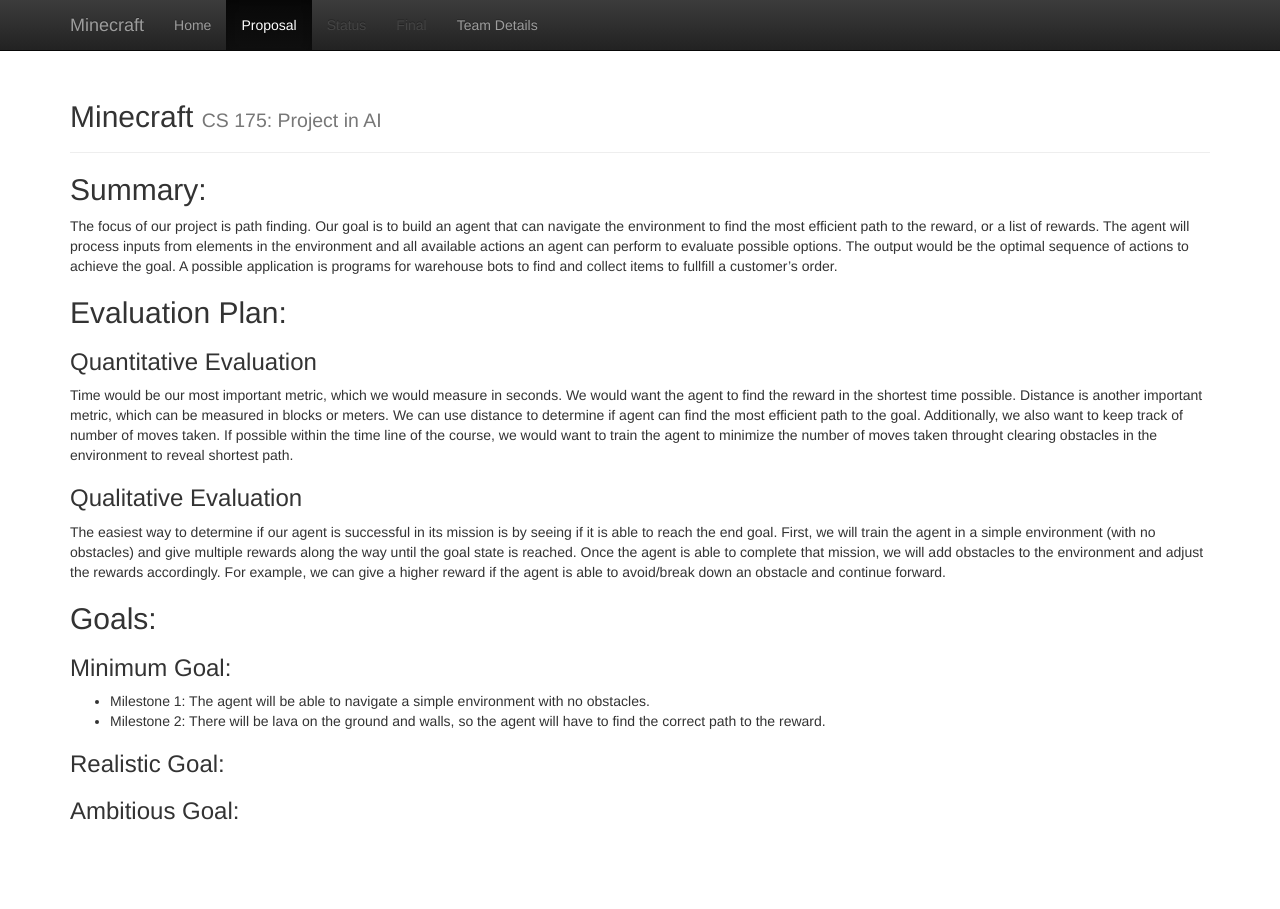
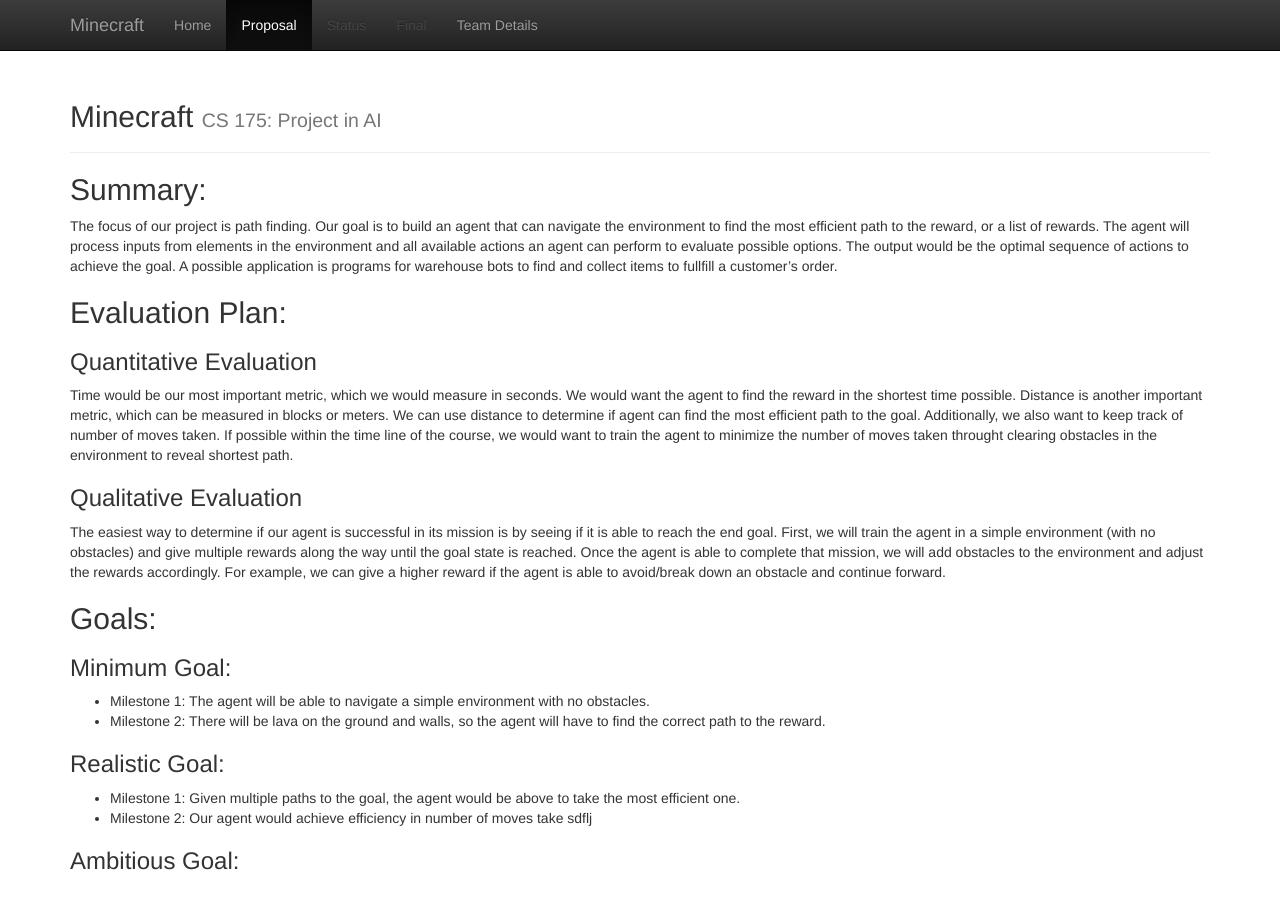
Before and after one commit to SGupta-9/cs175group5, a Jekyll site: the page built from docs/proposal.md, in a window 1280 px wide and 944 px high. Shown: the top 909 px of the window. Built offline with Jekyll 4.4.1, drawn with Linux system fonts in a browser that asks for light colours.

Commit message:
Update proposal.md

```diff
--- a/docs/proposal.md
+++ b/docs/proposal.md
@@ -28,5 +28,8 @@ The easiest way to determine if our agent is successful in its mission is by see
 path to the reward.
 
 ### Realistic Goal:
+- Milestone 1: Given multiple paths to the goal, the agent would be above to take
+the most efficient one.
+- Milestone 2: Our agent would achieve efficiency in number of moves take sdflj
 
 ### Ambitious Goal:
```
